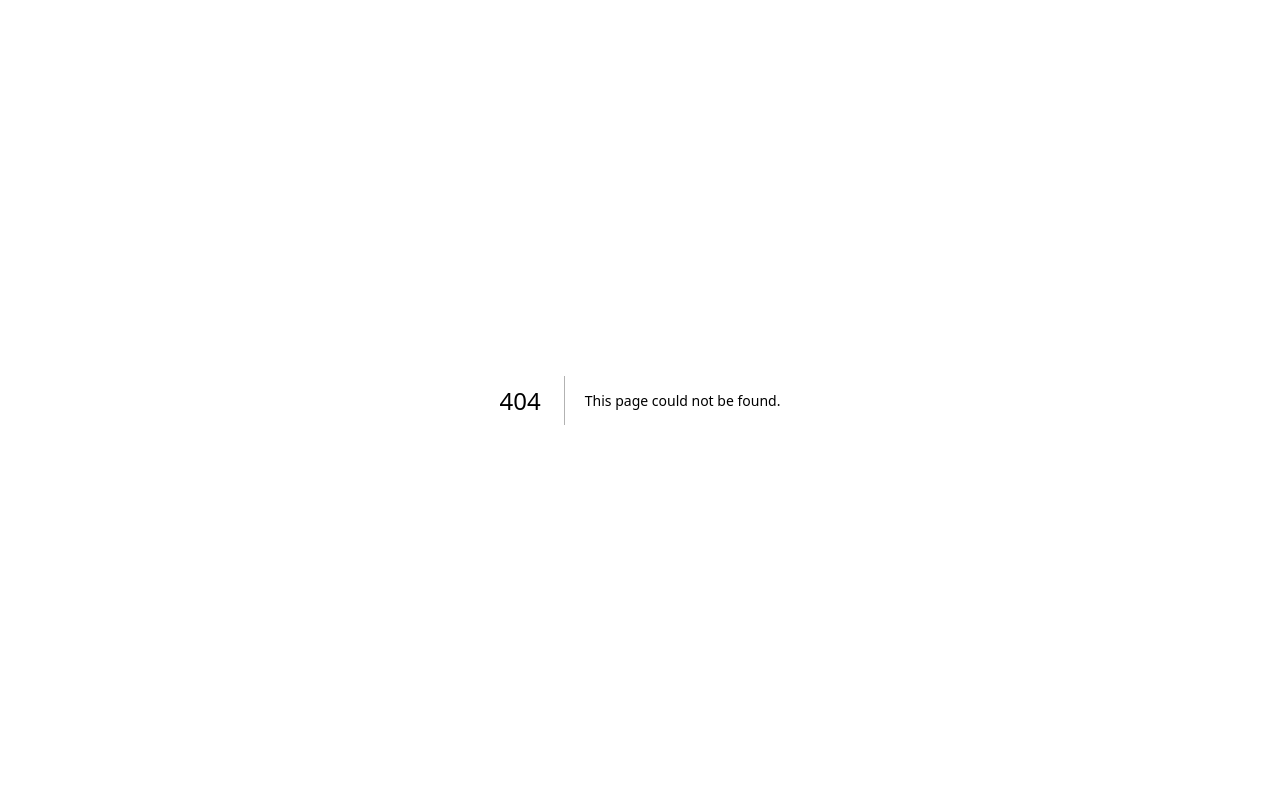
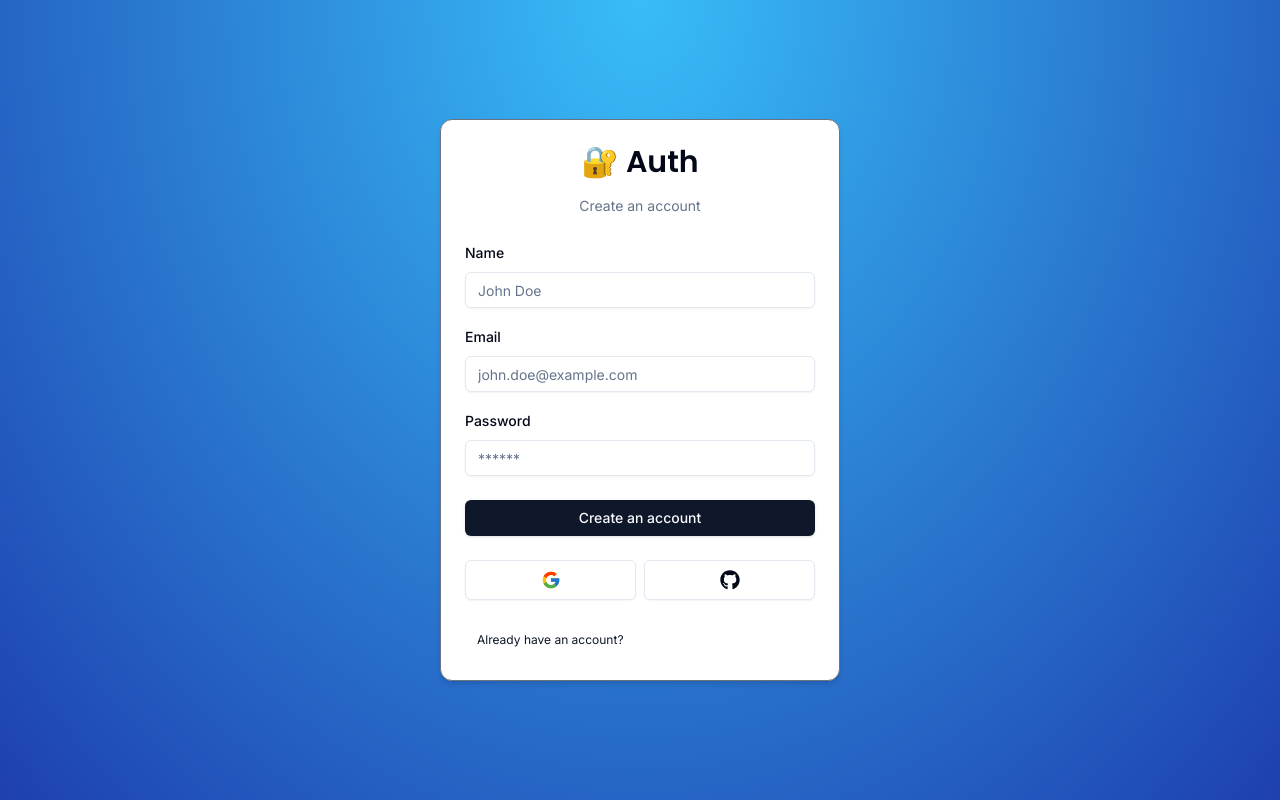
Before and after one commit to ryanyogan/authy, a Next.js app: page /auth/register in a window 1280 px wide. Before the commit this address had no page. Built offline with nearby package versions, Linux system fonts and the light colour scheme.

Commit message:
wip // reggy

```diff
--- a/package.json
+++ b/package.json
@@ -13,6 +13,7 @@
     "@radix-ui/react-icons": "^1.3.0",
     "@radix-ui/react-label": "^2.0.2",
     "@radix-ui/react-slot": "^1.0.2",
+    "bcryptjs": "^2.4.3",
     "class-variance-authority": "^0.7.0",
     "clsx": "^2.1.0",
     "next": "14.0.4",
--- /dev/null
+++ b/src/actions/register.ts
@@ -0,0 +1,14 @@
+"use server";
+
+import { RegisterSchema } from "@/schemas";
+import { z } from "zod";
+
+export async function register(values: z.infer<typeof RegisterSchema>) {
+  const validatedFields = RegisterSchema.safeParse(values);
+
+  if (!validatedFields.success) {
+    return { error: "Invalid Fields" };
+  }
+
+  const { email, password, name } = validatedFields.data;
+}
--- /dev/null
+++ b/src/app/auth/register/page.tsx
@@ -0,0 +1,5 @@
+import { RegisterForm } from "@/components/auth/register-form";
+
+export default function RegisterPage() {
+  return <RegisterForm />;
+}
--- a/src/app/layout.tsx
+++ b/src/app/layout.tsx
@@ -5,8 +5,8 @@
 const inter = Inter({ subsets: ["latin"] });
 
 export const metadata: Metadata = {
-  title: "Create Next App",
-  description: "Generated by create next app",
+  title: "Authy",
+  description: "All the things auth",
 };
 
 export default function RootLayout({
--- a/src/components/auth/header.tsx
+++ b/src/components/auth/header.tsx
@@ -13,7 +13,7 @@
 export function Header({ label }: HeaderProps) {
   return (
     <div className="w-full flex flex-col gap-y-4 items-center justify-center">
-      <h1 className={cn("text-3xl font-semibold", font.className)}>🔒 Auth</h1>
+      <h1 className={cn("text-3xl font-semibold", font.className)}>🔐 Auth</h1>
       <p className="text-muted-foreground text-sm">{label}</p>
     </div>
   );
--- /dev/null
+++ b/src/components/auth/register-form.tsx
@@ -0,0 +1,123 @@
+"use client";
+
+import { zodResolver } from "@hookform/resolvers/zod";
+import { useState, useTransition } from "react";
+import { useForm } from "react-hook-form";
+import * as z from "zod";
+
+import { register } from "@/actions/register";
+import { CardWrapper } from "@/components/auth/card-wrapper";
+import { FormError } from "@/components/form-error";
+import { FormSuccess } from "@/components/form-success";
+import { Button } from "@/components/ui/button";
+import {
+  Form,
+  FormControl,
+  FormField,
+  FormItem,
+  FormLabel,
+  FormMessage,
+} from "@/components/ui/form";
+import { Input } from "@/components/ui/input";
+import { RegisterSchema } from "@/schemas";
+
+export function RegisterForm() {
+  const [error, setError] = useState<string | undefined>("");
+  const [success, setSuccess] = useState<string | undefined>("");
+  const [isPending, startTransition] = useTransition();
+
+  const form = useForm<z.infer<typeof RegisterSchema>>({
+    resolver: zodResolver(RegisterSchema),
+    defaultValues: {
+      email: "",
+      password: "",
+      name: "",
+    },
+  });
+
+  function onSubmit(values: z.infer<typeof RegisterSchema>) {
+    setError("");
+    setSuccess("");
+
+    startTransition(() => {
+      register(values).then((data) => {
+        setError(data?.error);
+        // setSuccess(data?.success);
+      });
+    });
+  }
+
+  return (
+    <CardWrapper
+      headerLabel="Create an account"
+      backButtonLabel="Already have an account?"
+      backButtonHref="/auth/login"
+      showSocial
+    >
+      <Form {...form}>
+        <form onSubmit={form.handleSubmit(onSubmit)} className="space-y-6">
+          <div className="space-y-4">
+            <FormField
+              control={form.control}
+              name="name"
+              render={({ field }) => (
+                <FormItem>
+                  <FormLabel>Name</FormLabel>
+                  <FormControl>
+                    <Input
+                      {...field}
+                      disabled={isPending}
+                      placeholder="John Doe"
+                    />
+                  </FormControl>
+                  <FormMessage />
+                </FormItem>
+              )}
+            />
+            <FormField
+              control={form.control}
+              name="email"
+              render={({ field }) => (
+                <FormItem>
+                  <FormLabel>Email</FormLabel>
+                  <FormControl>
+                    <Input
+                      {...field}
+                      disabled={isPending}
+                      placeholder="john.doe@example.com"
+                      type="email"
+                    />
+                  </FormControl>
+                  <FormMessage />
+                </FormItem>
+              )}
+            />
+            <FormField
+              control={form.control}
+              name="password"
+              render={({ field }) => (
+                <FormItem>
+                  <FormLabel>Password</FormLabel>
+                  <FormControl>
+                    <Input
+                      {...field}
+                      disabled={isPending}
+                      placeholder="******"
+                      type="password"
+                    />
+                  </FormControl>
+                  <FormMessage />
+                </FormItem>
+              )}
+            />
+          </div>
+          <FormError message={error} />
+          <FormSuccess message={success} />
+          <Button disabled={isPending} type="submit" className="w-full">
+            Create an account
+          </Button>
+        </form>
+      </Form>
+    </CardWrapper>
+  );
+}
--- a/src/schemas/index.ts
+++ b/src/schemas/index.ts
@@ -6,3 +6,15 @@
     message: "Password is required",
   }),
 });
+
+export const RegisterSchema = z.object({
+  email: z.string().email({
+    message: "Email is required",
+  }),
+  password: z.string().min(6, {
+    message: "Password is required",
+  }),
+  name: z.string().min(1, {
+    message: "Name is required",
+  }),
+});
```
Also changed, not shown: 1 other file (tests, documents, lock files or other folders).
